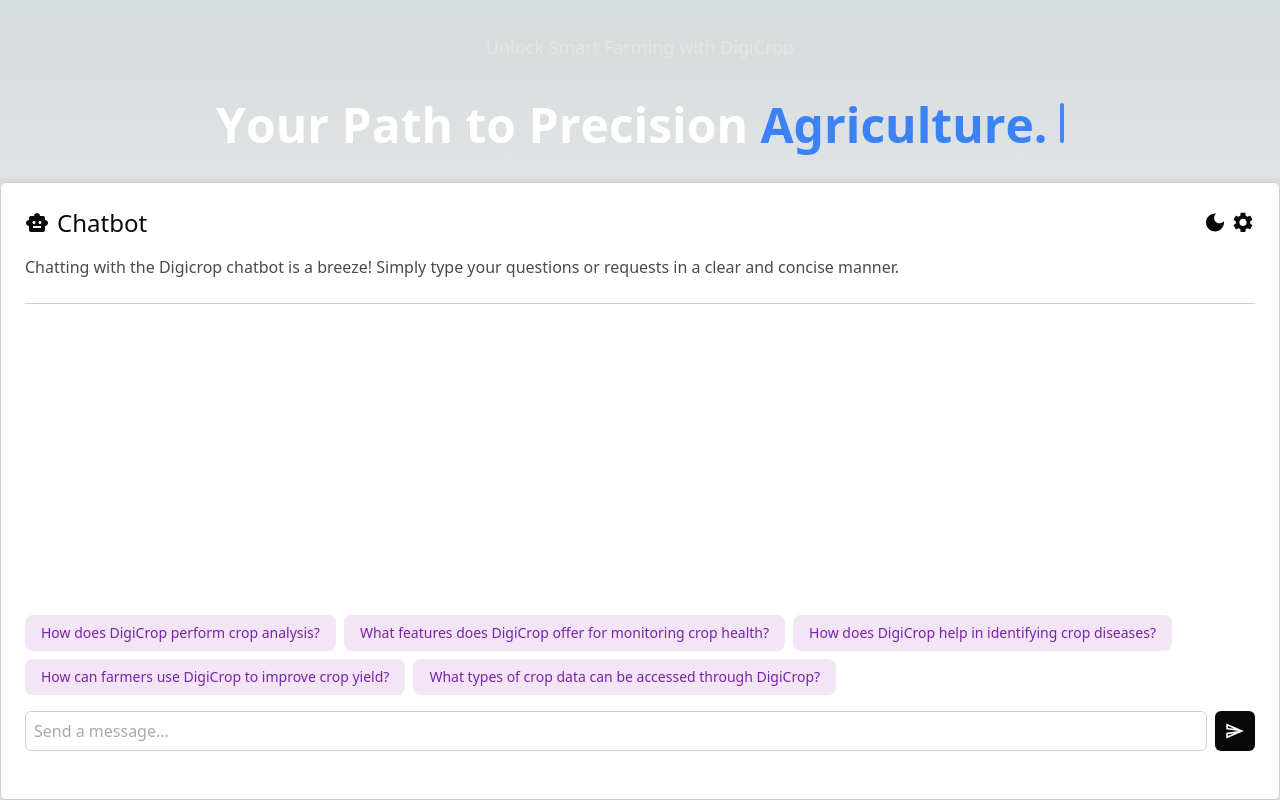
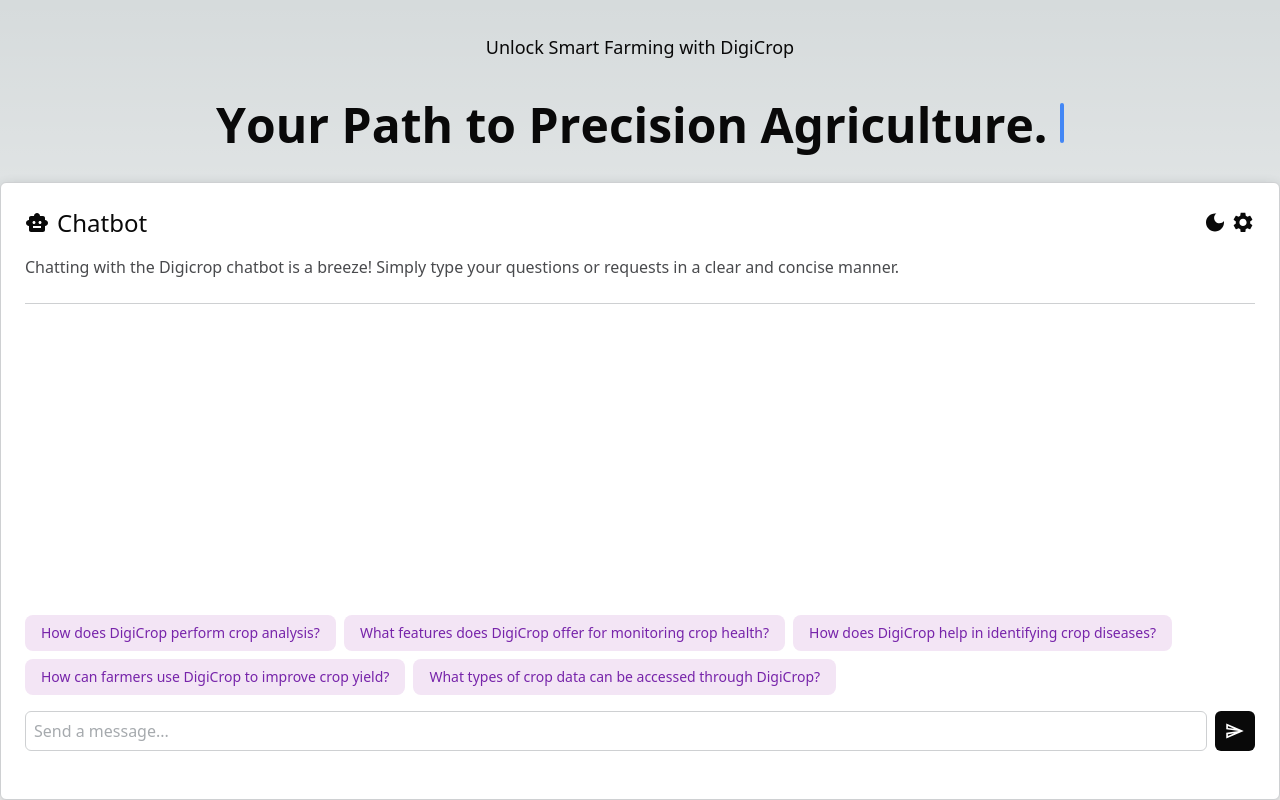
Before and after one commit to Sricharan2k3/digicrop, a Next.js app: page / in a window 1280 px wide. Built offline with nearby package versions, Linux system fonts and the light colour scheme.

Commit message:
updated dark mode title

```diff
--- a/components/Typewriter.tsx
+++ b/components/Typewriter.tsx
@@ -24,7 +24,7 @@
 
   return (
     <div className="flex flex-col items-center justify-center h-[15rem]">
-      <p className="text-neutral-200 text-lg mb-10 ">
+      <p className="chatbot-text-primary text-lg mb-10 ">
       Unlock Smart Farming with DigiCrop
       </p>
       <TypewriterEffect words={words} />
--- a/components/ui/typewriter-effect.tsx
+++ b/components/ui/typewriter-effect.tsx
@@ -55,7 +55,7 @@
                   initial={{}}
                   key={`char-${index}`}
                   className={cn(
-                    ` text-white opacity-0 hidden`,
+                    ` chatbot-text-primary opacity-0 hidden`,
                     word.className
                   )}
                 >
```
